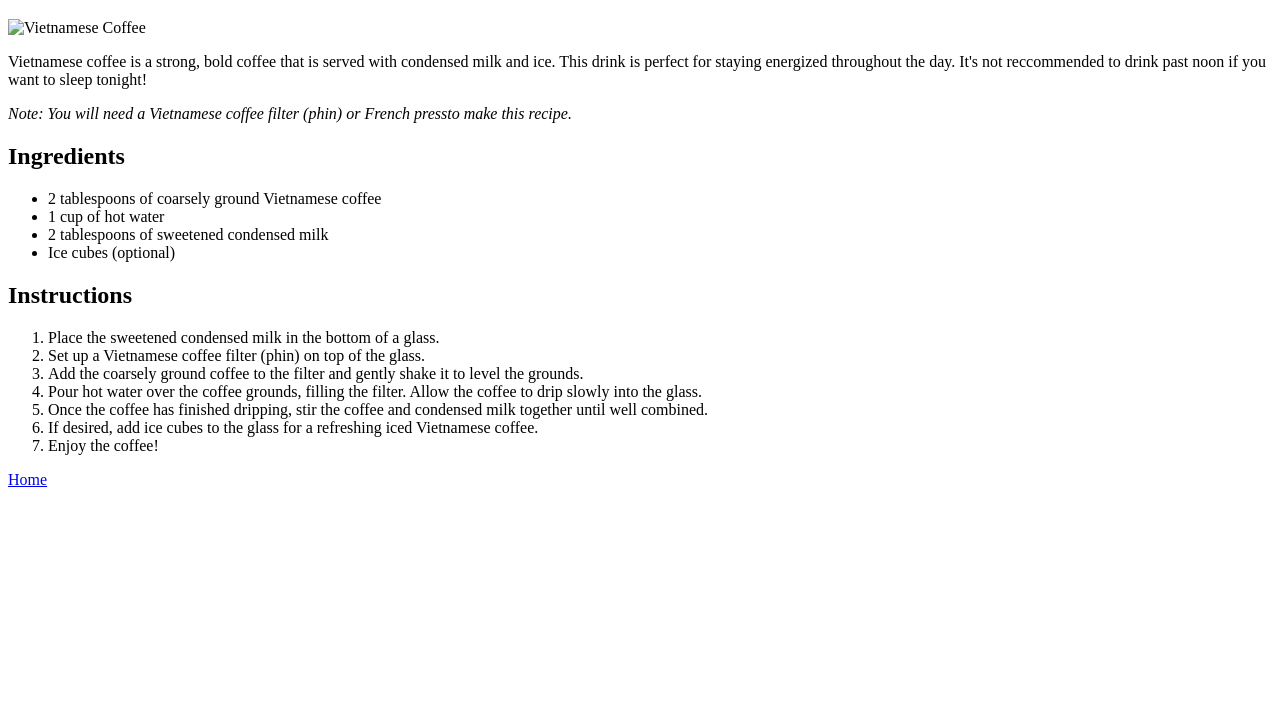
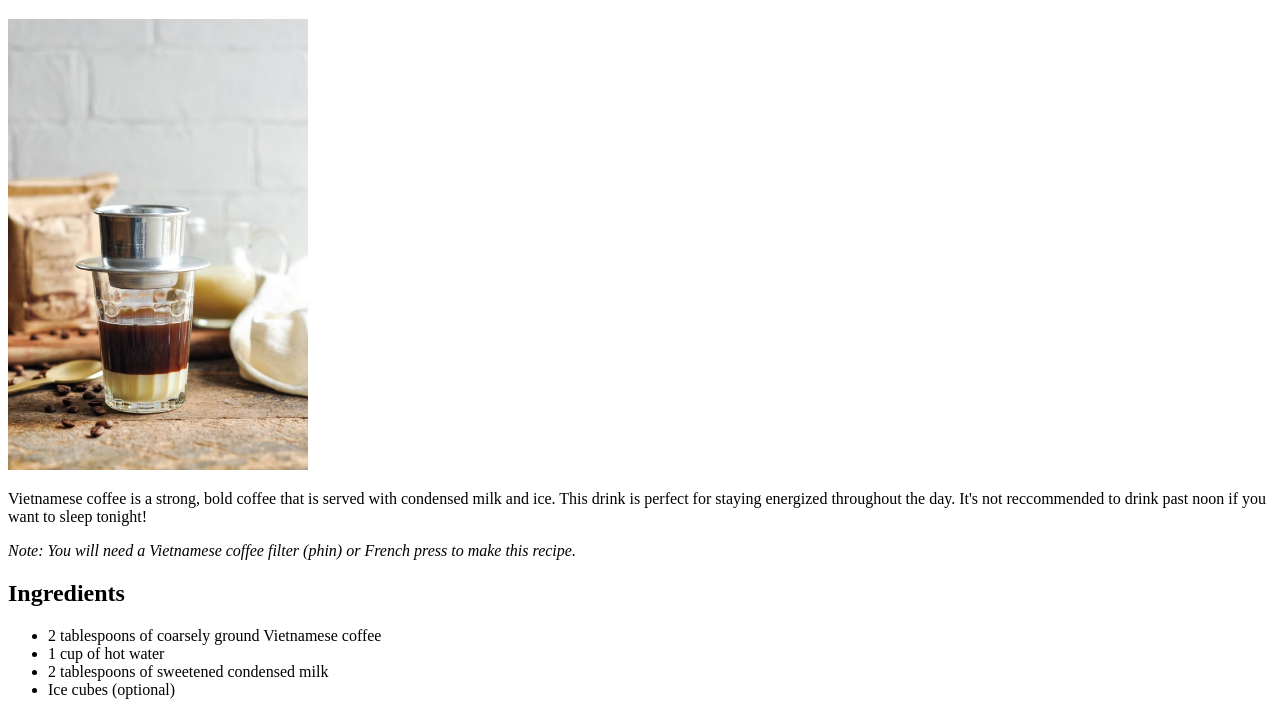
Before and after one commit to ale057/odin-recipes, a plain HTML site: page recipes/vietcoffee.html in a window 1280 px wide. Shown: the part 61-777 px from the top of the page. Drawn offline with Linux system fonts and the light colour scheme.

```diff
--- a/recipes/vietcoffee.html
+++ b/recipes/vietcoffee.html
@@ -7,10 +7,10 @@
 </head>
 <body>
     <h1>Vietnamese Coffee</h1>
-    <img src="images/vietnamese-coffee-5.jpg" alt="Vietnamese Coffee" width="300">
+    <img src="/images/vietnamese-coffee-5.jpg" alt="Vietnamese Coffee" width="300">
     <p>Vietnamese coffee is a strong, bold coffee that is served with condensed milk and ice.
         This drink is perfect for staying energized throughout the day. It's not reccommended to drink past noon if you want to sleep tonight!</p>
-    <em>Note: You will need a Vietnamese coffee filter (phin) or French pressto make this recipe.</em>
+    <em>Note: You will need a Vietnamese coffee filter (phin) or French press to make this recipe.</em>
         <h2>Ingredients</h2>
     <ul>
         <li>2 tablespoons of coarsely ground Vietnamese coffee</li>
```
Also changed, not shown: index.html (+1 -1 lines), images/jamaica.jpeg (added), recipes/jamaica.html (added).
